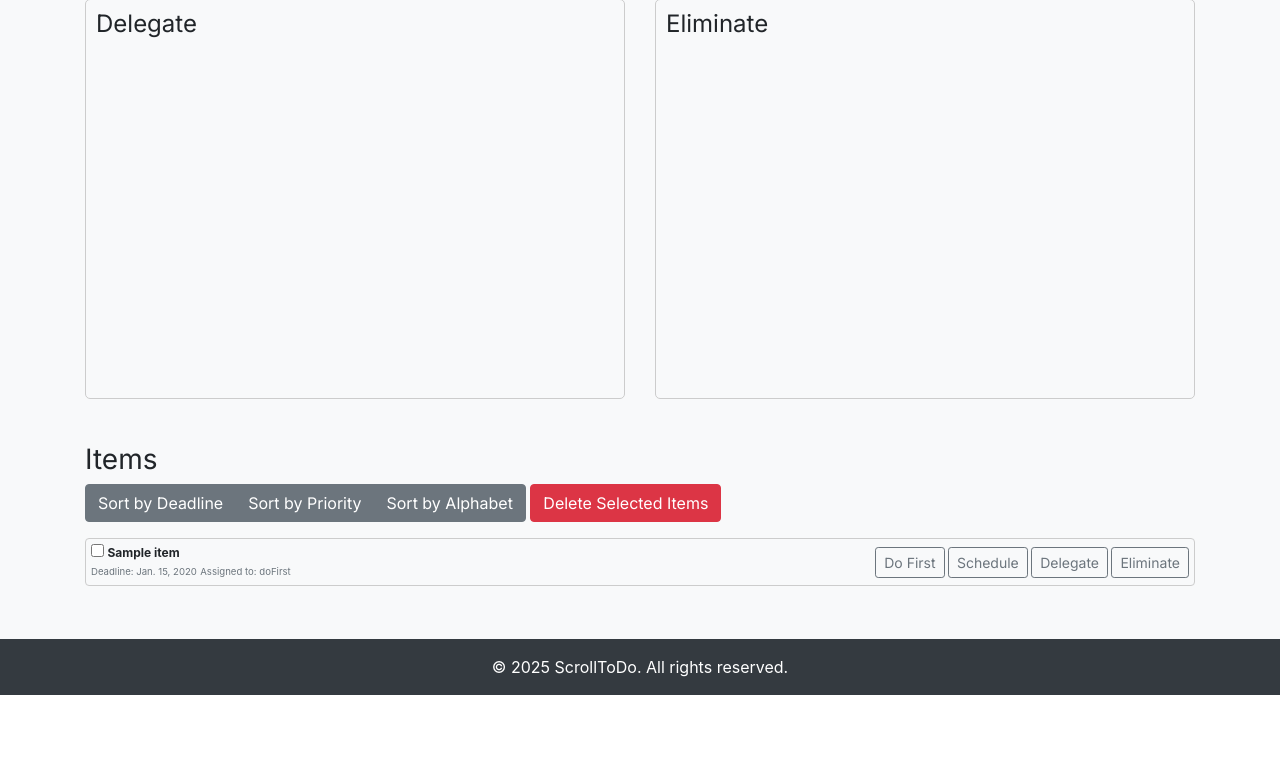
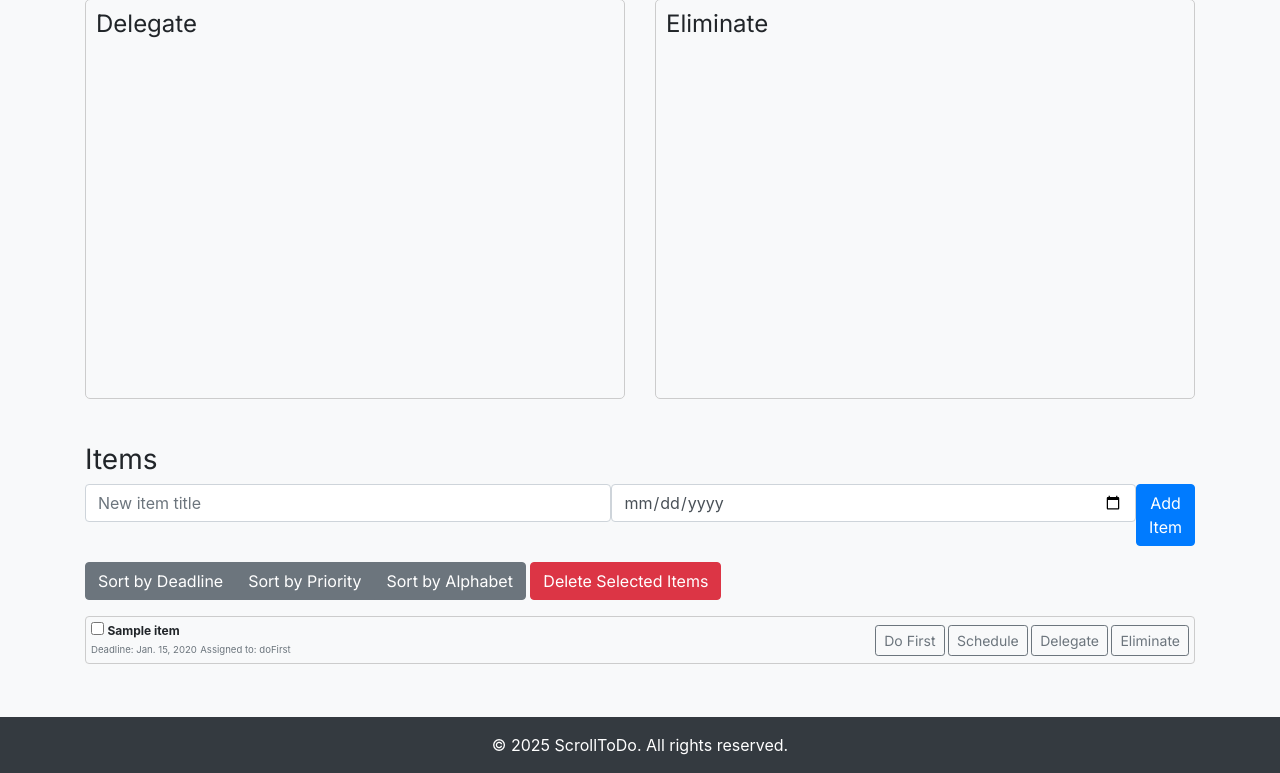
Before and after one commit to sharichungcode/ScrollToDo, a Django app: page /item_list/1/ in a window 1280 px wide. Shown: the part 687-1460 px from the top of the page. Before the commit the page ends 1382 px from the top, so only its background shows below. Run offline with Django 4.2, Linux system fonts and the light colour scheme; a user stored in the database is signed in; tables that the repository leaves empty hold one stand-in row (values such as "Sample post"); some libraries are stand-ins or nearby versions.

Commit message:
Add new item within list detail page

```diff
--- a/tasks/templates/tasks/item_list_detail.html
+++ b/tasks/templates/tasks/item_list_detail.html
@@ -108,6 +108,11 @@
 
         <div class="mt-4">
             <h3 class="fw-bold">Items</h3>
+            <form id="add-item-form" class="d-flex mb-3">
+                <input type="text" id="new-item-title" class="form-control me-2" placeholder="New item title" required>
+                <input type="date" id="new-item-deadline" class="form-control me-2" placeholder="Deadline" optional>
+                <button type="submit" class="btn btn-primary">Add Item</button>
+            </form>
             <div class="btn-group mb-3" role="group" aria-label="Sorting options">
                 <button type="button" class="btn btn-secondary" onclick="sortItems('deadline')">Sort by Deadline</button>
                 <button type="button" class="btn btn-secondary" onclick="sortItems('priority')">Sort by Priority</button>
@@ -491,6 +496,67 @@
 
         // Call the function to load saved order when the page is loaded
         document.addEventListener('DOMContentLoaded', loadSavedOrder);
+
+        // Function to add a new item
+        document.getElementById('add-item-form').addEventListener('submit', function(e) {
+            e.preventDefault();
+            const title = document.getElementById('new-item-title').value;
+            const deadline = document.getElementById('new-item-deadline').value || null;
+
+            fetch('/create_item/', {
+                method: 'POST',
+                headers: {
+                    'Content-Type': 'application/json',
+                    'X-CSRFToken': '{{ csrf_token }}'
+                },
+                body: JSON.stringify({
+                    'title': title,
+                    'deadline': deadline,
+                    'item_list': {{ item_list.id }}
+                })
+            })
+            .then(response => {
+                if (!response.ok) {
+                    throw new Error('Network response was not ok');
+                }
+                return response.json();
+            })
+            .then(data => {
+                if (data.success) {
+                    const newItem = document.createElement('div');
+                    newItem.classList.add('list-group-item', 'd-flex', 'justify-content-between', 'align-items-center', 'task-item');
+                    newItem.setAttribute('draggable', 'true');
+                    newItem.setAttribute('data-id', data.item.id);
+                    newItem.setAttribute('data-position-x', '');
+                    newItem.setAttribute('data-position-y', '');
+                    newItem.setAttribute('data-priority', '');
+                    newItem.setAttribute('data-order', '');
+                    newItem.setAttribute('data-deadline', deadline);
+                    newItem.innerHTML = `
+                        <div>
+                            <input type="checkbox" class="select-item me-2">
+                            <strong>${title}</strong> <br>
+                            <small class="text-muted">Deadline: ${deadline ? deadline : 'None'}</small>
+                            <small class="text-muted" id="assigned-quadrant-${data.item.id}">Assigned to: </small>
+                        </div>
+                        <div>
+                            <button class="btn btn-outline-secondary btn-sm" onclick="assignPriority('${data.item.id}', 'doFirst')">Do First</button>
+                            <button class="btn btn-outline-secondary btn-sm" onclick="assignPriority('${data.item.id}', 'schedule')">Schedule</button>
+                            <button class="btn btn-outline-secondary btn-sm" onclick="assignPriority('${data.item.id}', 'delegate')">Delegate</button>
+                            <button class="btn btn-outline-secondary btn-sm" onclick="assignPriority('${data.item.id}', 'eliminate')">Eliminate</button>
+                        </div>
+                    `;
+                    document.getElementById('items-list').appendChild(newItem);
+                    document.getElementById('add-item-form').reset();
+                } else {
+                    alert('Error: ' + data.error);
+                }
+            })
+            .catch(error => {
+                console.error('Unexpected error:', error);
+                alert('An unexpected error occurred while adding the item.');
+            });
+        });
     </script>
 </body>
 </html>
--- a/tasks/views.py
+++ b/tasks/views.py
@@ -184,39 +184,17 @@ def create_item_list_view(request):
 @login_required
 def create_item_view(request):
     if request.method == 'POST':
-        form = ItemForm(request.POST, request=request)
-        form.fields['item_list'].queryset = ItemList.objects.filter(user=request.user)
-
-        if form.is_valid():
-            item = form.save(commit=False)
-            item.user = request.user
-            item_list = form.cleaned_data.get('item_list')
-            new_list_name = form.cleaned_data.get('new_list_name')
-
-            # Check if a new list is already created by AJAX request
-            if new_list_name and item_list is None:
-                # Prevent duplicate list creation
-                item_list, created = ItemList.objects.get_or_create(name=new_list_name, user=request.user)
-
-            item.item_list = item_list
-            item.save()
-
-            if request.headers.get('x-requested-with') == 'XMLHttpRequest':
-                return JsonResponse({'success': True, 'message': 'Item created successfully.'})
-
-            messages.success(request, 'Item created successfully.')
-            return redirect('dashboard')
-
-        else:
-            if request.headers.get('x-requested-with') == 'XMLHttpRequest':
-                return JsonResponse({'success': False, 'errors': form.errors}, status=400)
-            messages.error(request, 'Form is not valid. Please correct the errors below.')
-
-    else:
-        form = ItemForm(request=request)
-        form.fields['item_list'].queryset = ItemList.objects.filter(user=request.user)
-
-    return render(request, 'tasks/create_item.html', {'form': form})
+        try:
+            data = json.loads(request.body)
+            title = data.get('title')
+            deadline = data.get('deadline') if data.get('deadline') else None
+            item_list_id = data.get('item_list')
+            item_list = get_object_or_404(ItemList, id=item_list_id, user=request.user)
+            item = Item.objects.create(title=title, deadline=deadline, item_list=item_list, user=request.user)
+            return JsonResponse({'success': True, 'item': {'id': item.id, 'title': item.title, 'deadline': item.deadline}})
+        except Exception as e:
+            return JsonResponse({'success': False, 'error': str(e)}, status=400)
+    return JsonResponse({'success': False, 'error': 'Invalid request method'}, status=405)
 
 def item_classification_view(request):
     # Your view logic here
```
